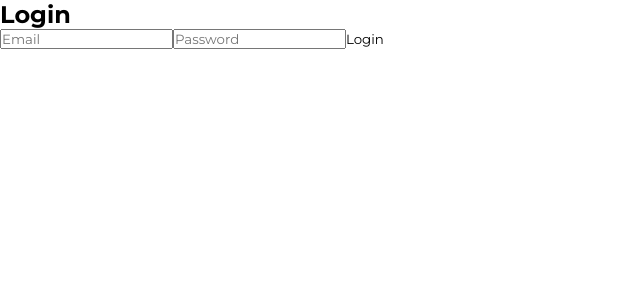
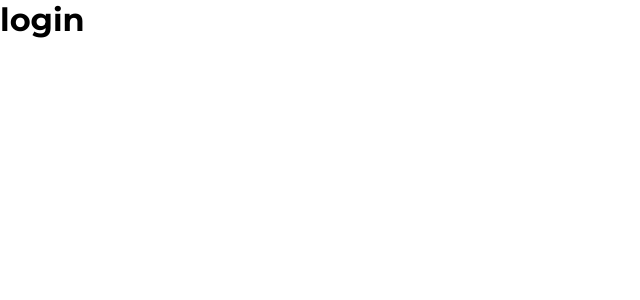
Before and after one commit to azim0nt/first-crm, a React (Vite) app in the folder frontend/: page /login in a window 1280 px wide. Shown: the top 300 px of the page, without its empty margins (0-640 px from the left). Built offline with nearby package versions, Linux system fonts and the light colour scheme.

Commit message:
edit login and regist

```diff
--- a/frontend/src/App.jsx
+++ b/frontend/src/App.jsx
@@ -6,13 +6,13 @@ import Ecommerce from './components/Dashboards/Ecommerce';
 import Project from './components/Dashboards/Project';
 import Login from './components/Login';
 import Register from './components/Register';
-import { AuthProvider } from './AuthContext.jsx';
-import ProtectedRoute from './ProtectedRoute.jsx';
+
+
 
 function App() {
   return (
     <BrowserRouter>
-      <AuthProvider>
+
         <div className="app-wrapper">
           <div id="container">
             <Routes>
@@ -20,9 +20,9 @@ function App() {
               <Route
                 path="/"
                 element={
-                  <ProtectedRoute>
+
                     <CurrentPage />
-                  </ProtectedRoute>
+
                 }
               >
                 <Route index element={<Default />} />
@@ -36,7 +36,6 @@ function App() {
             </Routes>
           </div>
         </div>
-      </AuthProvider>
     </BrowserRouter>
   );
 }
--- a/frontend/src/components/CurrentPage/index.jsx
+++ b/frontend/src/components/CurrentPage/index.jsx
@@ -1,13 +1,14 @@
 // CurrentPage.jsx
 
 import React from 'react';
-import { Outlet } from 'react-router-dom';
+import { Outlet} from 'react-router-dom';
 import Header from '../Header';
 import General from '../General';
 
 function CurrentPage() {
     return (
         <div className="body">
+            {/* <Redirect to="/login" /> */}
             <div className="left-panel">
                 <General />
             </div>
--- a/frontend/src/components/Login/index.jsx
+++ b/frontend/src/components/Login/index.jsx
@@ -1,50 +1,12 @@
-import React, { useState } from 'react';
-import axios from 'axios';
-import { useAuth } from '../../AuthContext';
-
-const Login = () => {
-  const [email, setEmail] = useState('');
-  const [password, setPassword] = useState('');
-  const { login } = useAuth();
-
-  const handleSubmit = async (e) => {
-    e.preventDefault();
-    try {
-      const response = await axios.get(`http://localhost:3000/users?email=${email}&password=${password}`);
-      if (response.data.length === 1) {
-        // Successful login
-        login(); // Устанавливаем состояние авторизации и перенаправляем пользователя
-      } else {
-        // Invalid credentials
-        alert('Invalid credentials');
-      }
-    } catch (error) {
-      console.error('Error during login:', error);
-    }
-  };
-
+function Login() {
   return (
-    <div>
-      <h2>Login</h2>
-      <form onSubmit={handleSubmit}>
-        <input
-          type="email"
-          placeholder="Email"
-          value={email}
-          onChange={(e) => setEmail(e.target.value)}
-          required
-        />
-        <input
-          type="password"
-          placeholder="Password"
-          value={password}
-          onChange={(e) => setPassword(e.target.value)}
-          required
-        />
-        <button type="submit">Login</button>
-      </form>
-    </div>
-  );
-};
+    <>
+    <div className="login-wrapper">
+      <div className="login-content">
+        <h1>login</h1>
+      </div>
+      </div></>
+   );
+}
 
 export default Login;
--- a/frontend/src/components/Register/index.jsx
+++ b/frontend/src/components/Register/index.jsx
@@ -1,34 +1,12 @@
-import React, { useState } from 'react';
-import axios from 'axios';
+function Regist() {
+  return (
+    <>
+    <div className="regist-wrapper">
+      <div className="regist-content">
 
-const Register = () => {
-  const [email, setEmail] = useState('');
-  const [password, setPassword] = useState('');
-  const [name, setName] = useState('');
+      </div>
+      </div></>
+   );
+}
 
-  const handleSubmit = async (e) => {
-    e.preventDefault();
-    try {
-      const newUser = { email, password, name };
-      await axios.post('http://localhost:3000/users', newUser);
-      alert('Registration successful!');
-      // Optionally redirect to login page after successful registration
-    } catch (error) {
-      console.error('Error during registration:', error);
-    }
-  };
-
-  return (
-    <div>
-      <h2>Register</h2>
-      <form onSubmit={handleSubmit}>
-        <input type="text" placeholder="Name" value={name} onChange={(e) => setName(e.target.value)} required />
-        <input type="email" placeholder="Email" value={email} onChange={(e) => setEmail(e.target.value)} required />
-        <input type="password" placeholder="Password" value={password} onChange={(e) => setPassword(e.target.value)} required />
-        <button type="submit">Register</button>
-      </form>
-    </div>
-  );
-};
-
-export default Register;
+export default Regist;
```
